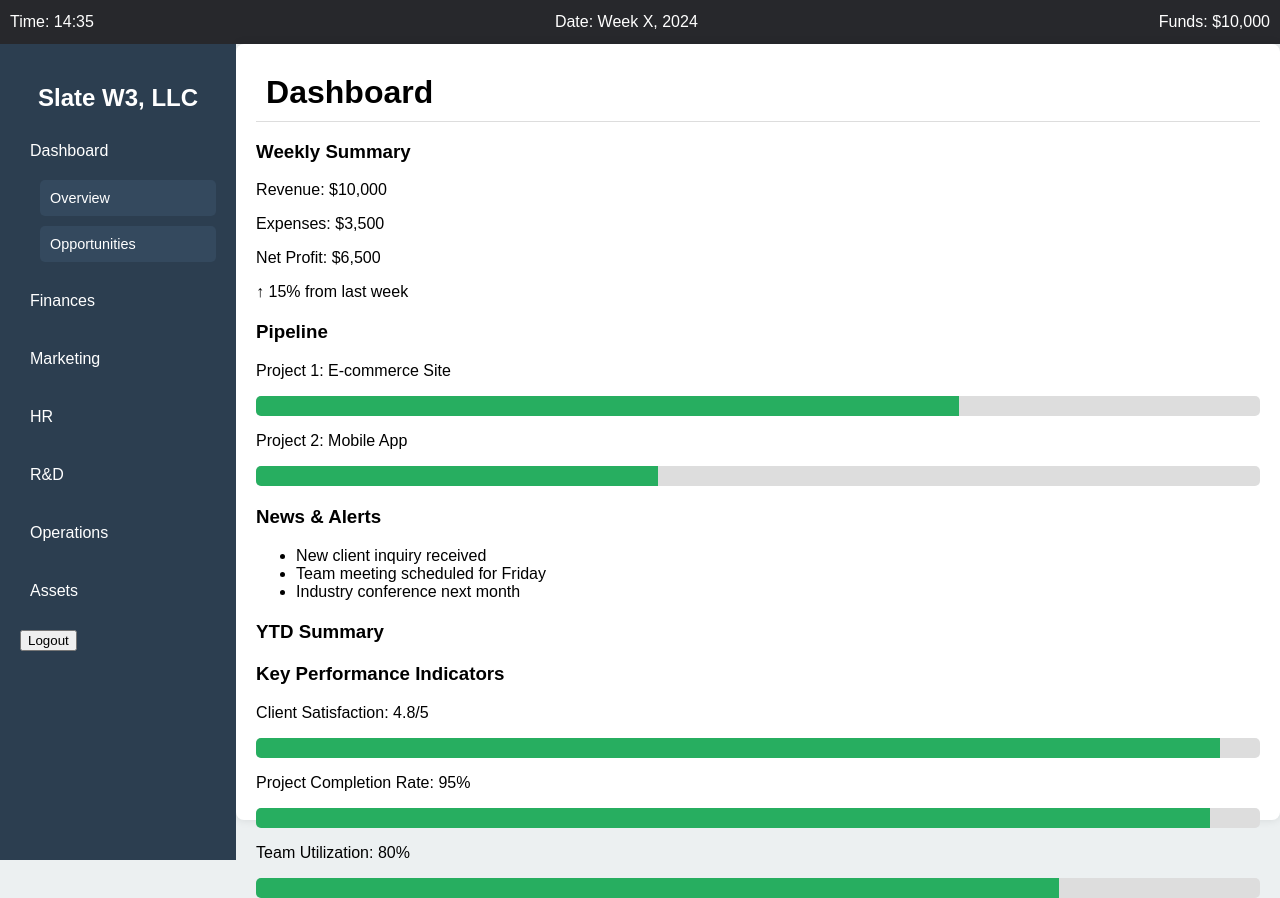
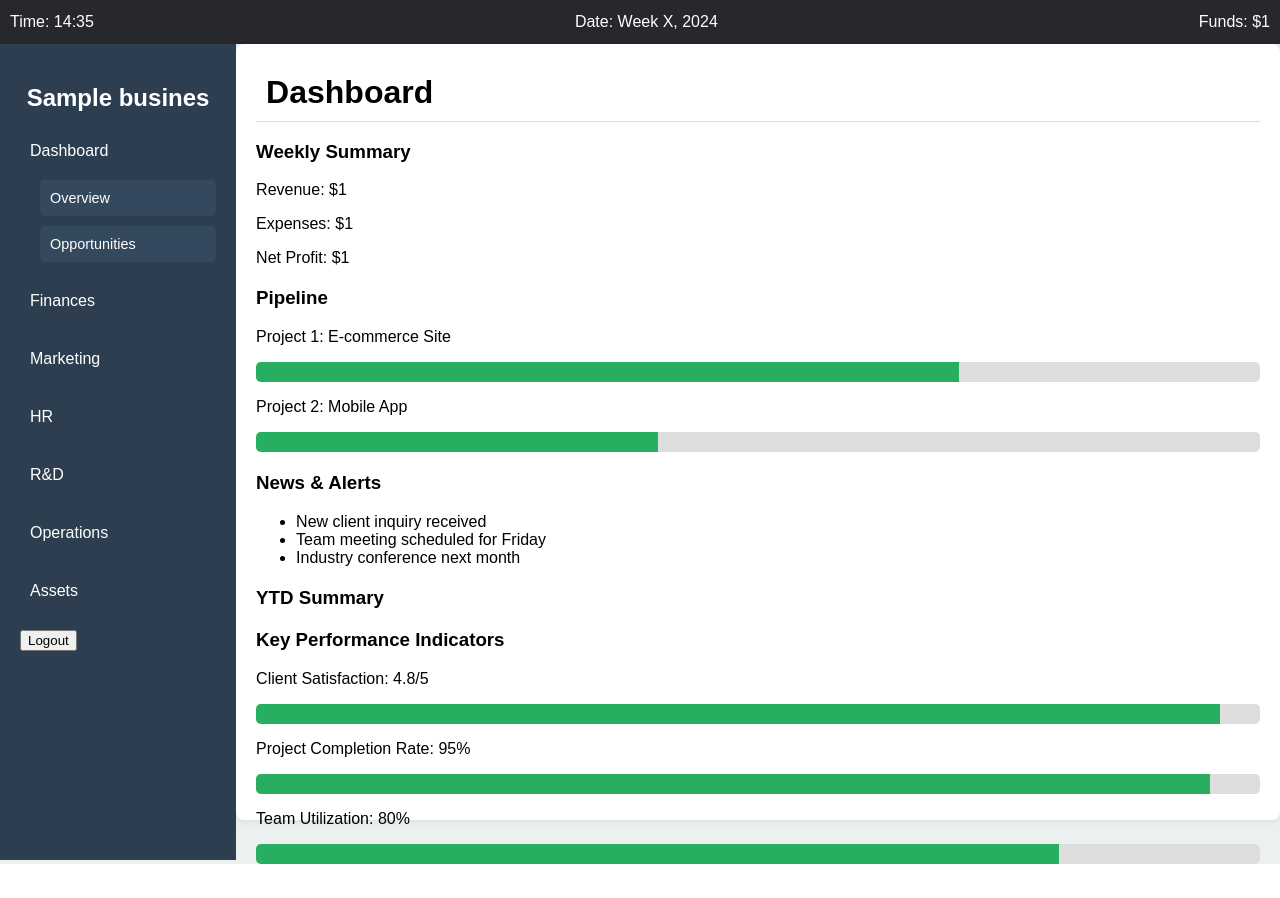
Before and after one commit to slate20/Venturescapes, a Django app: page /core/main_layout/ in a window 1280 px wide. After the commit the page ends 864 px from the top, so only its background shows below. Run offline with Django 5.2, Linux system fonts and the light colour scheme; a user stored in the database is signed in; tables that the repository leaves empty hold one stand-in row (values such as "Sample post"); data that the repository does not hold is empty.

Commit message:
first dynamic data in templates

```diff
--- a/core/Templates/player_setup.html
+++ b/core/Templates/biz_setup.html
@@ -1,9 +1,9 @@
 {% extends "base.html" %}
 
 {% block page %}
-<div id="player-setup">
-    <h1>Player Setup</h1>
-    <form hx-post="/core/player_setup/" hx-target="#player-setup">
+<div id="biz-setup">
+    <h1>Business Setup</h1>
+    <form hx-post="/core/biz_setup/" hx-target="#biz-setup">
         {% csrf_token %}
         <label for="business_name">Business Name:</label>
         <input type="text" id="business_name" name="business_name"><br><br>
--- a/core/Templates/dashboard.html
+++ b/core/Templates/dashboard.html
@@ -1,3 +1,4 @@
+{% load humanize %}
 <div class="dashboard">
     <div class="header">
         <h1>Dashboard</h1>
@@ -5,10 +6,9 @@
     <div class="dash-window">
         <div class="weekly-summary">
             <h3>Weekly Summary</h3>
-            <p>Revenue: $10,000</p>
-            <p>Expenses: $3,500</p>
-            <p>Net Profit: $6,500</p>
-            <p><span class="increase">↑ 15% from last week</span></p>
+            <p>Revenue: ${{ request.user.player.active_business_id.weekly_revenue|intcomma }}</p>
+            <p>Expenses: ${{ request.user.player.active_business_id.weekly_expenses|intcomma }}</p>
+            <p>Net Profit: ${{ request.user.player.active_business_id.weekly_profit|intcomma }}</p>
         </div>
         <div class="pipeline">
             <h3>Pipeline</h3>
--- a/core/Templates/main_layout.html
+++ b/core/Templates/main_layout.html
@@ -1,13 +1,14 @@
 {% extends "base.html" %}
+{% load humanize %}
 {% block page %}
 <div class="top-bar">
     <div class="status-item">Time: 14:35</div>
     <div class="status-item">Date: Week X, 2024</div>
-    <div class="status-item">Funds: $10,000</div>
+    <div class="status-item">Funds: ${{ request.user.player.current_funds|intcomma }}</div>
 </div>
 <div class="ui">
     <div class="sidebar">
-        <h2>Slate W3, LLC</h2>
+        <h2>{{ request.user.player.active_business_id.business_name }}</h2>
         <ul>
             <li>
                 <a href="#">Dashboard</a>
--- a/core/urls.py
+++ b/core/urls.py
@@ -7,5 +7,5 @@ urlpatterns = [
     path("logout/", views.logout_view, name="logout"),
     path("main_layout/", views.main_layout, name="main_layout"),
     path("dashboard/", views.dashboard, name="dashboard"),
-    path("player_setup/", views.player_setup, name="player_setup"),
+    path("biz_setup/", views.biz_setup, name="biz_setup"),
 ]
--- a/core/views.py
+++ b/core/views.py
@@ -21,7 +21,7 @@ def register(request):
             Player.objects.get_or_create(user=request.user)
 
             # Redirect to the player setup
-            return redirect('player_setup')
+            return redirect('biz_setup')
     else:
         form = CustomUserCreationForm()
     return render(request, 'register.html', {'form': form})
@@ -49,7 +49,7 @@ def main_layout(request):
 def dashboard(request):
     return render(request, 'dashboard.html', {'hx_view': 'true'})
 
-def player_setup(request):
+def biz_setup(request):
     player = Player.objects.get(user=request.user)
 
     # If the player already has an active business, redirect to the main layout
--- a/venturescapes/settings.py
+++ b/venturescapes/settings.py
@@ -38,6 +38,7 @@ INSTALLED_APPS = [
     'django.contrib.sessions',
     'django.contrib.messages',
     'django.contrib.staticfiles',
+    'django.contrib.humanize',
     'core',
 ]
 
```
